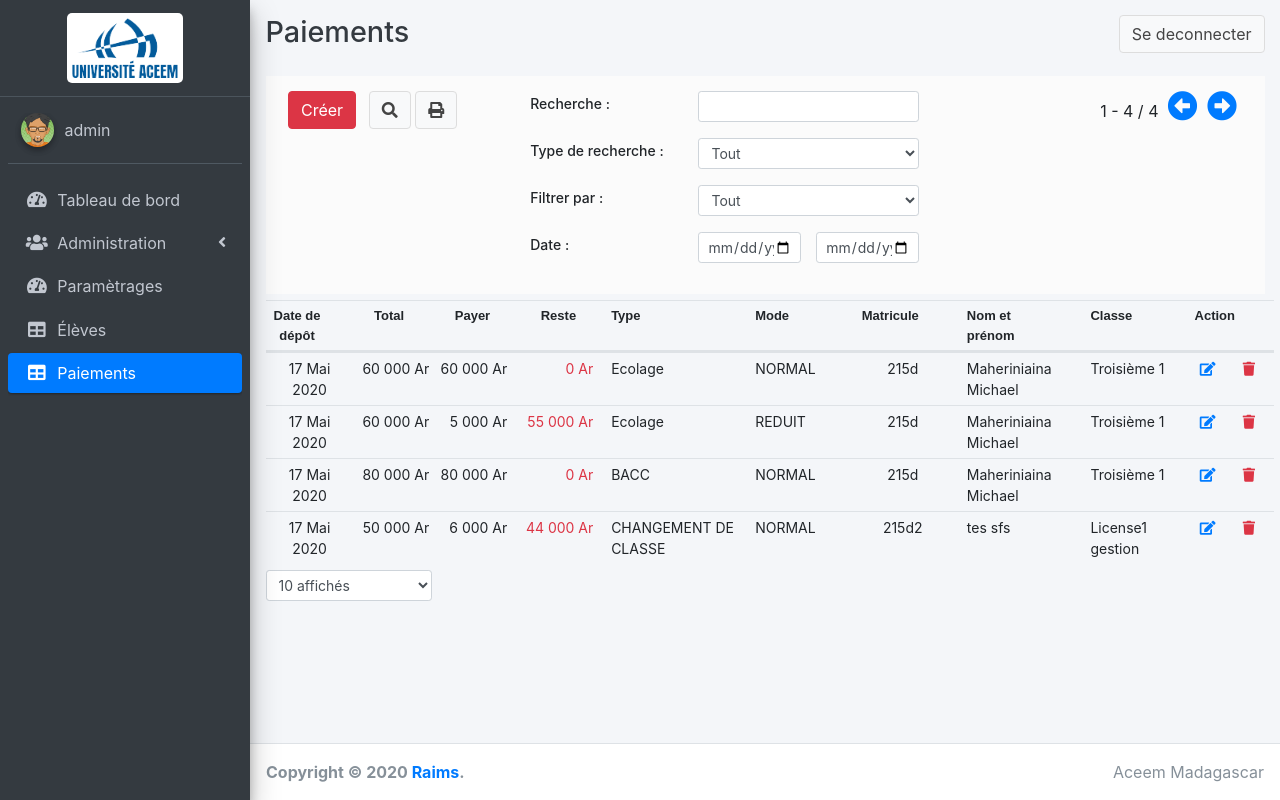
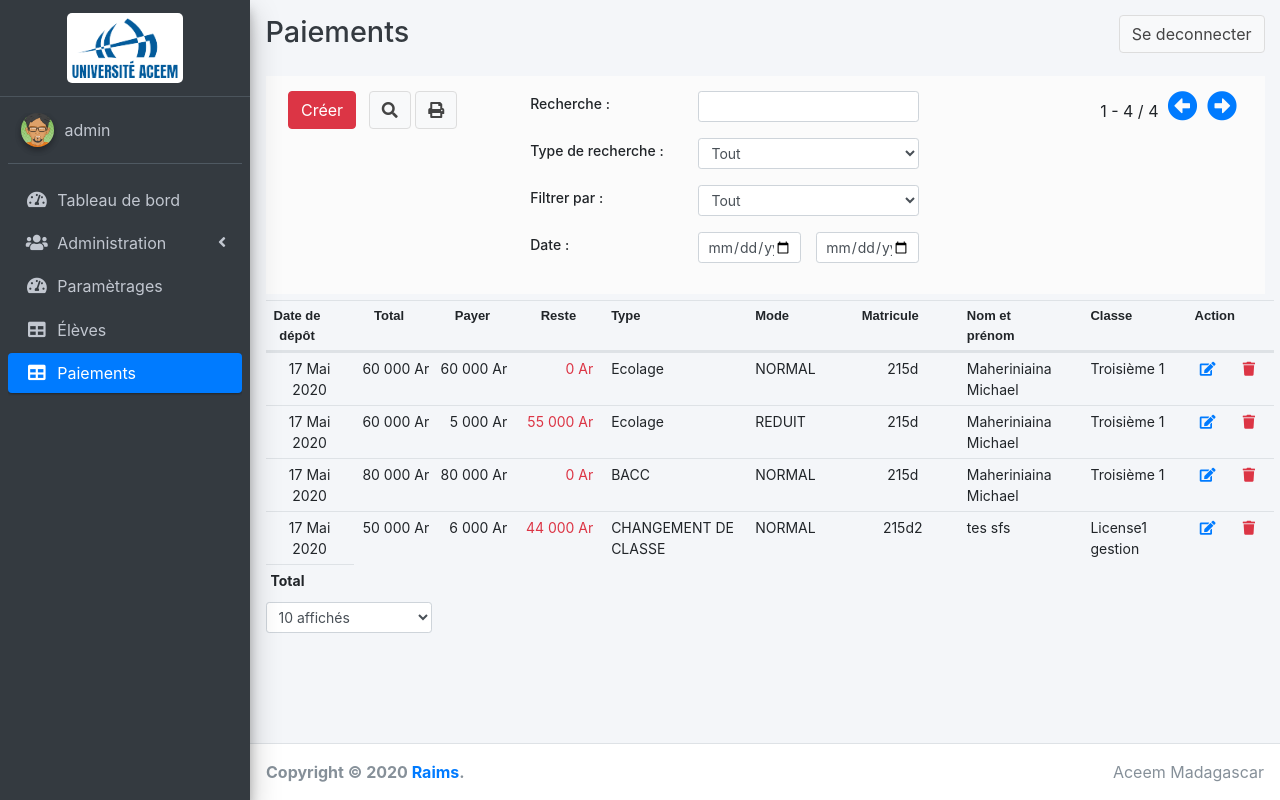
Before and after one commit to andrianina777/aceem_php, a PHP site: page /php/pages/paiements/index.php in a window 1280 px wide. Run offline with PHP 8.4, Linux system fonts and the light colour scheme; a user stored in the database is signed in; data comes from the database, SQL or seed files in the repository.

Commit message:
ajout_total_index_paiement

```diff
--- a/pages/paiements/index.php
+++ b/pages/paiements/index.php
@@ -121,12 +121,14 @@
       </select>
     </div>
   </div>
+
 <script>
 
   table = null;
 
   $(document).ready(function() {
     init_table();
+    $('#JodataTable').append('<tfoot><tr><td><strong>Total<strong></td></tr></tfoot>')
   } );
 
   $('#btn_search').click(() => {
```
